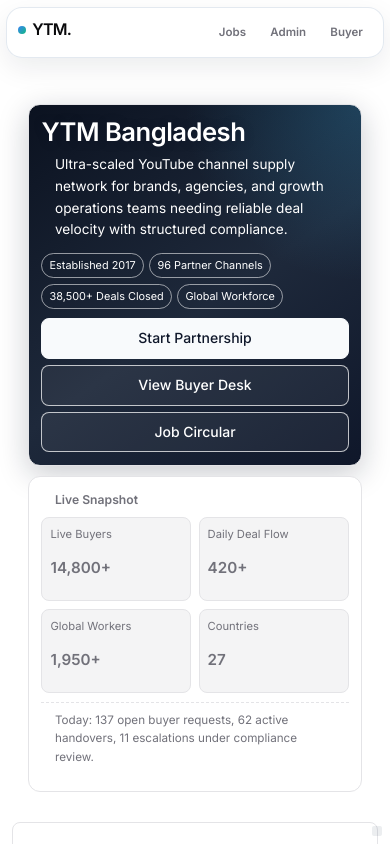
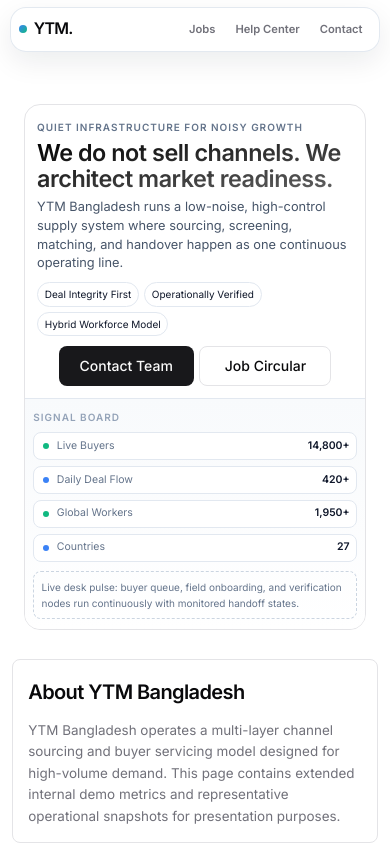
Before and after one commit to mukimuddin/easysell, a Next.js app: page / in a window 390 px wide. Shown: the top 844 px of the page. Built offline with nearby package versions, Linux system fonts and the light colour scheme.

Commit message:
feat: update navigation and footer links to enhance user access to contact and help resources, replacing admin and buyer links with contact and help center options

```diff
--- a/app/globals.css
+++ b/app/globals.css
@@ -214,9 +214,9 @@
   display: flex;
   justify-content: space-between;
   align-items: center;
-  max-width: 1040px;
+  max-width: 820px;
   margin: 0 auto;
-  padding: 0.62rem 0.95rem;
+  padding: 0.5rem 0.7rem;
   border: 1px solid rgba(226, 232, 240, 0.95);
   border-radius: 999px;
   background: rgba(255, 255, 255, 0.88);
@@ -242,7 +242,7 @@
 }
 .nav-links {
   display: flex;
-  gap: 0.35rem;
+  gap: 0.25rem;
   align-items: center;
   flex-wrap: wrap;
   justify-content: flex-end;
@@ -253,7 +253,7 @@
   color: var(--muted-foreground);
   text-decoration: none;
   transition: all 0.18s ease;
-  padding: 0.34rem 0.62rem;
+  padding: 0.28rem 0.5rem;
   border-radius: 999px;
   border: 1px solid transparent;
 }
@@ -347,6 +347,54 @@
   min-width: 0;
 }
 
+.hero-unique-grid {
+  display: grid;
+  grid-template-columns: minmax(0, 1.25fr) minmax(0, 0.75fr);
+}
+
+.hero-unique-wrap {
+  padding-left: 0.9rem !important;
+  padding-right: 0.9rem !important;
+}
+
+.hero-unique-shell {
+  width: 100%;
+}
+
+.hero-unique-title {
+  word-break: keep-all;
+  overflow-wrap: normal;
+  text-wrap: balance;
+}
+
+.hero-unique-copy {
+  line-height: 1.45;
+}
+
+.hero-unique-tags span {
+  display: inline-flex;
+  align-items: center;
+  white-space: normal;
+  text-align: center;
+}
+
+.hero-unique-actions {
+  justify-content: center;
+  width: 100%;
+}
+
+.hero-unique-signal-item {
+  min-width: 0;
+}
+
+.hero-unique-signal-item span {
+  min-width: 0;
+}
+
+.hero-unique-signal-item span:last-child {
+  white-space: nowrap;
+}
+
 @media (max-width: 960px) {
   .hero-v2-grid {
     grid-template-columns: 1fr;
@@ -361,6 +409,25 @@
 
   .service-architecture-grid {
     grid-template-columns: repeat(2, minmax(0, 1fr));
+  }
+
+  .hero-unique-grid {
+    grid-template-columns: 1fr;
+  }
+
+  .hero-unique-main {
+    padding: 0.95rem 0.9rem 0.85rem !important;
+  }
+
+  .hero-unique-side {
+    border-left: none !important;
+    border-top: 1px solid #e2e8f0;
+    padding: 0.8rem 0.75rem !important;
+  }
+
+  .hero-unique-signal-item {
+    grid-template-columns: 14px minmax(0, 1fr) auto !important;
+    gap: 0.35rem !important;
   }
 }
 
@@ -383,6 +450,75 @@
 
   .hero-v2-cta .btn {
     width: 100%;
+  }
+
+  .hero-unique-wrap {
+    padding-left: 0.65rem !important;
+    padding-right: 0.65rem !important;
+  }
+
+  .hero-unique-main {
+    padding: 0.82rem 0.75rem 0.72rem !important;
+  }
+
+  .hero-unique-kicker {
+    letter-spacing: 0.1em !important;
+    margin-bottom: 0.35rem !important;
+  }
+
+  .hero-unique-title {
+    margin-bottom: 0.38rem !important;
+    line-height: 1.12 !important;
+    text-wrap: pretty;
+  }
+
+  .hero-unique-copy {
+    font-size: 0.8rem !important;
+    margin-bottom: 0.6rem !important;
+  }
+
+  .hero-unique-tags {
+    gap: 0.32rem !important;
+    margin-bottom: 0.62rem !important;
+  }
+
+  .hero-unique-tags span {
+    font-size: 10px !important;
+    padding: 0.2rem 0.42rem !important;
+  }
+
+  .hero-unique-actions {
+    display: flex !important;
+    justify-content: center;
+    flex-wrap: wrap;
+    gap: 0.35rem !important;
+  }
+
+  .hero-unique-actions .btn {
+    width: auto;
+    min-width: 132px;
+  }
+
+  .hero-unique-side {
+    padding: 0.72rem 0.65rem !important;
+  }
+
+  .hero-unique-signal-item {
+    padding: 0.3rem 0.38rem !important;
+  }
+
+  .hero-unique-signal-item span {
+    font-size: 10.5px !important;
+  }
+
+  .hero-unique-signal-item span:first-of-type {
+    white-space: nowrap;
+    overflow: hidden;
+    text-overflow: ellipsis;
+  }
+
+  .hero-unique-signal-list + div {
+    font-size: 10px !important;
   }
 
   .service-architecture-grid {
@@ -408,6 +544,25 @@
   .hero-v2-tags span {
     font-size: 0.68rem !important;
     padding: 0.18rem 0.44rem !important;
+  }
+
+  .hero-unique-wrap {
+    padding-left: 0.5rem !important;
+    padding-right: 0.5rem !important;
+  }
+
+  .hero-unique-title {
+    font-size: clamp(1.18rem, 6.2vw, 1.46rem) !important;
+    letter-spacing: -0.02em !important;
+  }
+
+  .hero-unique-side {
+    padding: 0.6rem 0.52rem !important;
+  }
+
+  .hero-unique-signal-item {
+    grid-template-columns: 12px minmax(0, 1fr) auto !important;
+    gap: 0.28rem !important;
   }
 }
 
@@ -648,16 +803,18 @@
   .section-title { font-size: 1.25rem; }
   .navbar {
     top: 0.45rem;
-    padding: 0 0.4rem;
+    padding: 0;
   }
   .nav-container {
+    width: calc(100% - 1.2rem);
+    max-width: 420px;
     border-radius: 16px;
-    padding: 0.58rem 0.65rem;
+    padding: 0.48rem 0.55rem;
     align-items: flex-start;
-    gap: 0.55rem;
+    gap: 0.45rem;
   }
   .nav-links { justify-content: flex-start; }
-  .nav-link { padding: 0.3rem 0.52rem; font-size: 0.72rem; }
+  .nav-link { padding: 0.24rem 0.44rem; font-size: 0.7rem; }
   .public-nav-spacer { height: 86px; }
   .footer-container {
     grid-template-columns: 1fr;
--- a/app/page.js
+++ b/app/page.js
@@ -85,116 +85,51 @@
 
   return (
     <main>
-      <section className="hero hero-v2" style={{ paddingBottom: '1rem' }}>
-        <div
-          className="common-container hero-v2-grid"
-          style={{
-            maxWidth: '980px',
-            gap: '0.75rem',
-          }}
-        >
-          <div
-            className="hero-v2-primary"
-            style={{
-              border: '1px solid var(--border)',
-              borderRadius: '14px',
-              background:
-                'radial-gradient(circle at top right, rgba(56, 189, 248, 0.2), transparent 36%), linear-gradient(145deg, #0b1220 0%, #1e293b 55%, #0f172a 100%)',
-              color: '#f8fafc',
-              padding: '1.15rem',
-              boxShadow: '0 8px 30px rgba(15, 23, 42, 0.22)',
-            }}
-          >
-            <h1
-              style={{
-                marginBottom: '0.5rem',
-                color: '#ffffff',
-                WebkitTextFillColor: '#ffffff',
-                background: 'none',
-                textShadow: '0 1px 10px rgba(15, 23, 42, 0.45)',
-                fontSize: 'clamp(1.6rem, 4.4vw, 2.9rem)',
-              }}
-            >
-              YTM Bangladesh
+      <section className="hero hero-v2" style={{ paddingBottom: '0.7rem', paddingTop: '0.3rem' }}>
+        <div className="common-container hero-unique-wrap" style={{ maxWidth: '980px' }}>
+          <div className="hero-unique-shell" style={{ border: '1px solid var(--border)', borderRadius: '16px', background: '#fff', overflow: 'hidden' }}>
+            <div className="hero-unique-grid">
+              <div className="hero-unique-main" style={{ padding: '1.1rem 1.1rem 1rem' }}>
+                <div className="hero-unique-kicker" style={{ fontSize: '10px', letterSpacing: '0.14em', fontWeight: 800, color: '#64748b', textTransform: 'uppercase', marginBottom: '0.45rem' }}>
+                  Quiet Infrastructure For Noisy Growth
+                </div>
+                <h1 className="hero-unique-title" style={{ fontSize: 'clamp(1.45rem, 3.8vw, 2.35rem)', lineHeight: 1.1, letterSpacing: '-0.03em', marginBottom: '0.5rem', color: '#0f172a' }}>
+                  We do not sell channels. We architect market readiness.
                 </h1>
-            <p style={{ color: '#ffffff', fontSize: 'clamp(0.85rem, 1.9vw, 0.96rem)', marginBottom: '0.75rem' }}>
-              Ultra-scaled YouTube channel supply network for brands, agencies, and growth
-              operations teams needing reliable deal velocity with structured compliance.
+                <p className="hero-unique-copy" style={{ fontSize: '0.84rem', color: '#475569', maxWidth: '600px', marginBottom: '0.85rem' }}>
+                  YTM Bangladesh runs a low-noise, high-control supply system where sourcing, screening, matching, and handover
+                  happen as one continuous operating line.
                 </p>
-            <div className="hero-v2-tags" style={{ display: 'flex', gap: '0.45rem', flexWrap: 'wrap', marginBottom: '0.75rem' }}>
-              <Tag text="Established 2017" />
-              <Tag text="96 Partner Channels" />
-              <Tag text="38,500+ Deals Closed" />
-              <Tag text="Global Workforce" />
+
+                <div className="hero-unique-tags" style={{ display: 'flex', gap: '0.42rem', flexWrap: 'wrap', marginBottom: '0.8rem' }}>
+                  <span style={{ fontSize: '11px', border: '1px solid #e2e8f0', padding: '0.24rem 0.5rem', borderRadius: '999px', color: '#0f172a' }}>Deal Integrity First</span>
+                  <span style={{ fontSize: '11px', border: '1px solid #e2e8f0', padding: '0.24rem 0.5rem', borderRadius: '999px', color: '#0f172a' }}>Operationally Verified</span>
+                  <span style={{ fontSize: '11px', border: '1px solid #e2e8f0', padding: '0.24rem 0.5rem', borderRadius: '999px', color: '#0f172a' }}>Hybrid Workforce Model</span>
                 </div>
-            <div className="hero-v2-cta" style={{ display: 'flex', gap: '0.5rem', flexWrap: 'wrap' }}>
-              <Link
-                href="/admin/login"
-                className="btn"
-                style={{
-                  backgroundColor: '#f8fafc',
-                  color: '#0f172a',
-                  borderColor: '#f8fafc',
-                }}
-              >
-                Start Partnership
-              </Link>
-              <Link
-                href="/buyer/register"
-                className="btn btn-outline"
-                style={{
-                  color: '#ffffff',
-                  borderColor: 'rgba(255, 255, 255, 0.72)',
-                  backgroundColor: 'rgba(255, 255, 255, 0.06)',
-                }}
-              >
-                View Buyer Desk
-              </Link>
-              <Link
-                href="/jobs"
-                className="btn btn-outline"
-                style={{
-                  color: '#ffffff',
-                  borderColor: 'rgba(255, 255, 255, 0.72)',
-                  backgroundColor: 'rgba(255, 255, 255, 0.06)',
-                }}
-              >
-                Job Circular
-              </Link>
+
+                <div className="hero-unique-actions" style={{ display: 'flex', gap: '0.45rem', flexWrap: 'wrap' }}>
+                  <Link href="/contact-us" className="btn">Contact Team</Link>
+                  <Link href="/jobs" className="btn btn-outline">Job Circular</Link>
                 </div>
               </div>
 
-          <div
-            className="hero-v2-snapshot"
-            style={{
-              border: '1px solid var(--border)',
-              borderRadius: '14px',
-              padding: '0.9rem',
-              background: 'var(--background)',
-            }}
-          >
-            <p style={{ fontSize: '0.76rem', fontWeight: 700, marginBottom: '0.5rem' }}>Live Snapshot</p>
-            <div style={{ display: 'grid', gridTemplateColumns: '1fr 1fr', gap: '0.45rem' }}>
-              {heroKpis.map((item) => (
-                <div
-                  key={item.label}
-                  style={{
-                    border: '1px solid var(--border)',
-                    borderRadius: '8px',
-                    padding: '0.5rem',
-                    background: 'var(--muted)',
-                  }}
-                >
-                  <p style={{ fontSize: '0.7rem', color: 'var(--muted-foreground)' }}>{item.label}</p>
-                  <p style={{ fontSize: '0.95rem', fontWeight: 700 }}>{item.value}</p>
+              <div className="hero-unique-side" style={{ borderLeft: '1px solid #e2e8f0', background: 'linear-gradient(180deg, #f8fafc 0%, #ffffff 100%)', padding: '0.9rem 0.85rem' }}>
+                <div style={{ fontSize: '10px', fontWeight: 800, letterSpacing: '0.1em', color: '#94a3b8', textTransform: 'uppercase', marginBottom: '0.45rem' }}>
+                  Signal Board
+                </div>
+                <div className="hero-unique-signal-list" style={{ display: 'grid', gap: '0.35rem' }}>
+                  {heroKpis.map((item, i) => (
+                    <div key={item.label} className="hero-unique-signal-item" style={{ display: 'grid', gridTemplateColumns: '16px 1fr auto', alignItems: 'center', gap: '0.45rem', border: '1px solid #e2e8f0', borderRadius: '8px', padding: '0.35rem 0.45rem', background: '#fff' }}>
+                      <div style={{ width: '6px', height: '6px', borderRadius: '50%', background: i % 2 === 0 ? '#10b981' : '#3b82f6', margin: '0 auto' }}></div>
+                      <span style={{ fontSize: '11px', color: '#64748b' }}>{item.label}</span>
+                      <span style={{ fontSize: '12px', fontWeight: 700, color: '#0f172a' }}>{item.value}</span>
                     </div>
                   ))}
                 </div>
-            <div style={{ marginTop: '0.55rem', borderTop: '1px dashed var(--border)', paddingTop: '0.5rem' }}>
-              <p style={{ fontSize: '0.73rem', color: 'var(--muted-foreground)' }}>
-                Today: 137 open buyer requests, 62 active handovers, 11 escalations under
-                compliance review.
-              </p>
+                <div style={{ marginTop: '0.55rem', border: '1px dashed #cbd5e1', borderRadius: '8px', padding: '0.45rem', fontSize: '10.5px', color: '#64748b' }}>
+                  Live desk pulse: buyer queue, field onboarding, and verification nodes run continuously with monitored handoff states.
+                </div>
+              </div>
             </div>
           </div>
         </div>
@@ -352,32 +287,14 @@
           <p style={{ color: 'var(--muted-foreground)', marginBottom: '0.75rem' }}>
             Looking for a scalable YouTube channel supply partner?
           </p>
-          <Link href="/admin/login" className="btn btn-outline">
+          <Link href="/contact-us" className="btn btn-outline">
             Partner With YTM Bangladesh
           </Link>
-          <Link href="/buyer/register" className="btn" style={{ marginLeft: '0.5rem' }}>
-            Buyer Registration
+          <Link href="/help-center" className="btn" style={{ marginLeft: '0.5rem' }}>
+            Read Help Center
           </Link>
         </div>
       </section>
-
-      <Link
-        href="/admin"
-        className="admin-secret-link"
-        style={{
-          position: 'fixed',
-          bottom: '8px',
-          right: '8px',
-          width: '10px',
-          height: '10px',
-          backgroundColor: '#475569',
-          borderRadius: '2px',
-          zIndex: 9999,
-          cursor: 'pointer',
-          textDecoration: 'none',
-        }}
-        title="Admin"
-      />
     </main>
   );
 }
--- a/components/ConditionalLayout.js
+++ b/components/ConditionalLayout.js
@@ -159,8 +159,8 @@
             </Link>
             <div className="nav-links">
               <Link href="/jobs" className="nav-link">Jobs</Link>
-              <Link href="/admin/login" className="nav-link">Admin</Link>
-              <Link href="/buyer/login" className="nav-link">Buyer</Link>
+              <Link href="/help-center" className="nav-link">Help Center</Link>
+              <Link href="/contact-us" className="nav-link">Contact</Link>
             </div>
           </div>
         </nav>
--- a/components/Footer.js
+++ b/components/Footer.js
@@ -21,7 +21,7 @@
           <h3>Marketplace</h3>
           <ul className="footer-links">
             <li><Link href="/" className="footer-link">Browse Channels</Link></li>
-            <li><Link href="/admin" className="footer-link">Admin Dashboard</Link></li>
+            <li><Link href="/jobs" className="footer-link">Careers</Link></li>
           </ul>
         </div>
 
```
Lines whose indentation alone changed are shown as unchanged.
